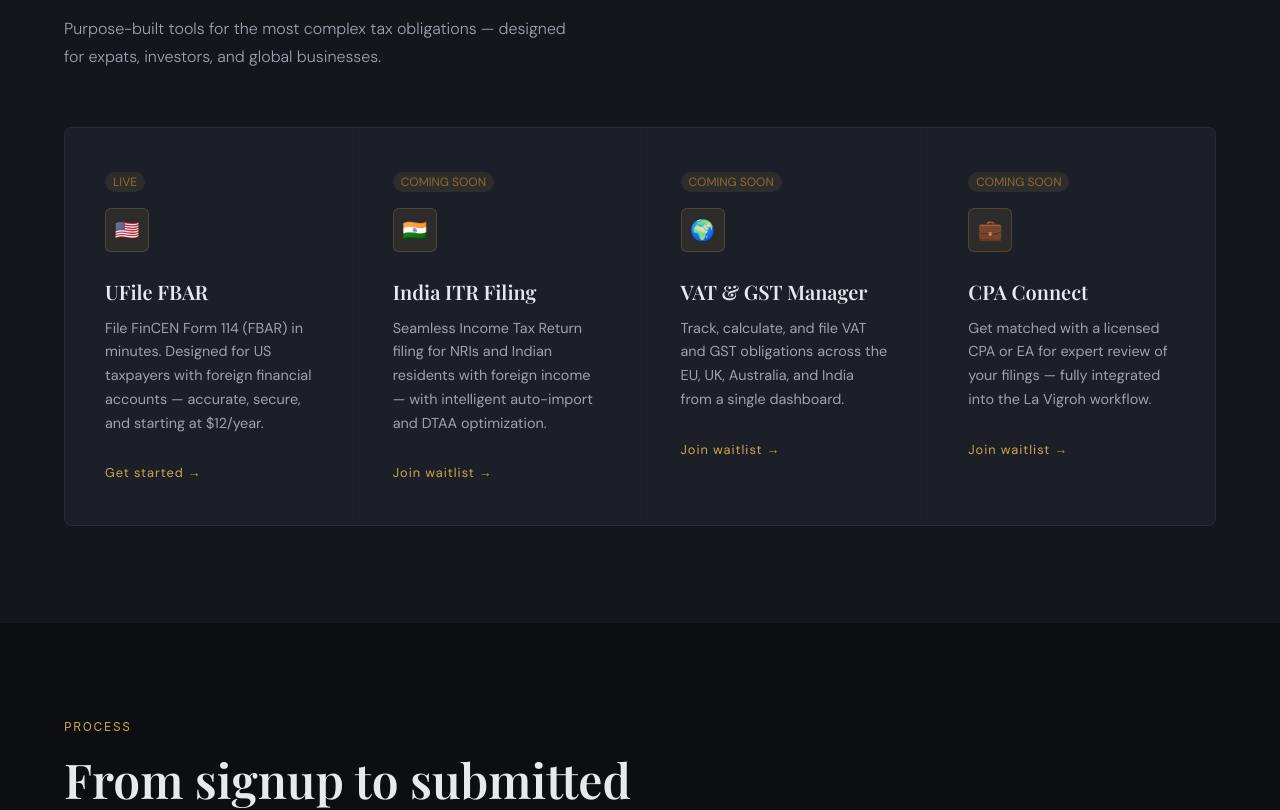
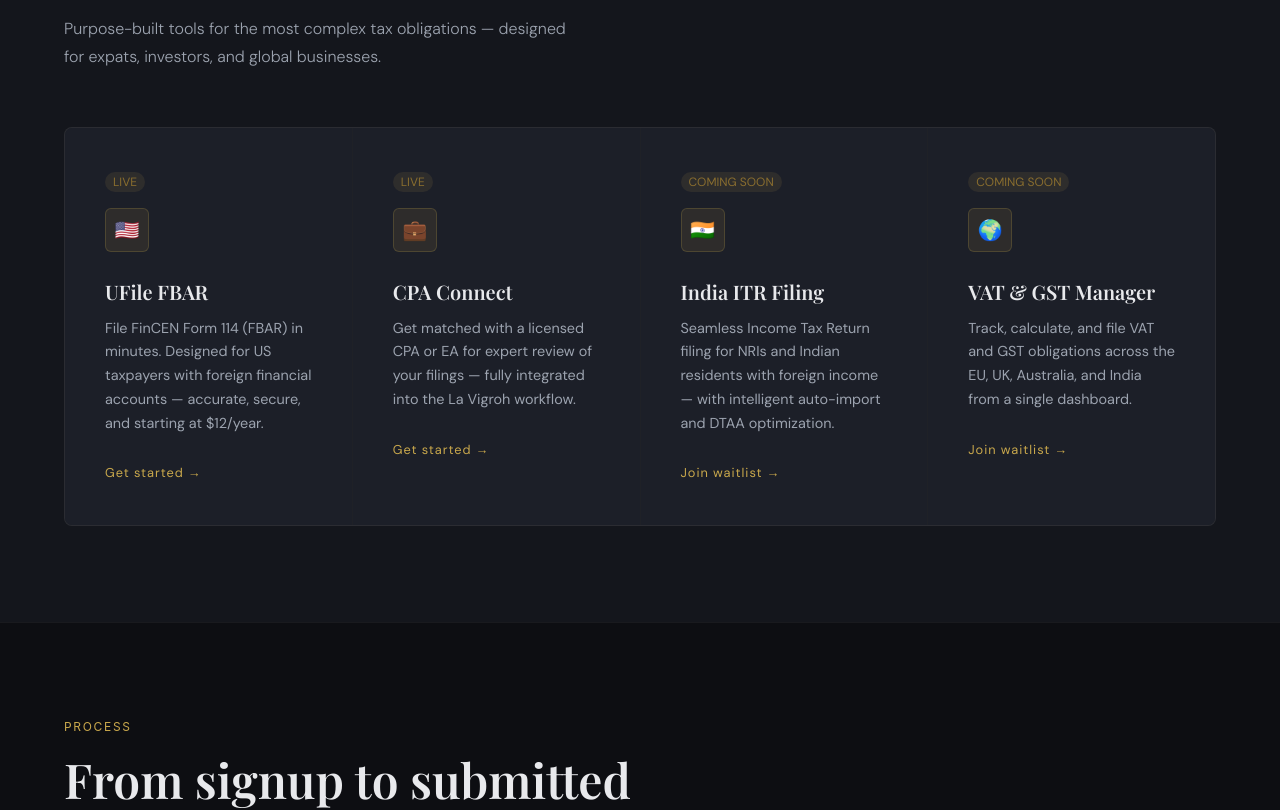
Before and after one commit to JerryAthavan/la-vigroh, a React (Vite) app: page / in a window 1280 px wide. Shown: the part 1083-1893 px from the top of the page. Built offline with nearby package versions, Linux system fonts and the light colour scheme.

Commit message:
Product list reordered and CPA connect link is set

```diff
--- a/src/components/Footer.jsx
+++ b/src/components/Footer.jsx
@@ -14,7 +14,7 @@
                     <Link to="/#contact" className="text-muted light:text-light-muted text-[0.8rem] no-underline tracking-wide hover:text-gold transition-colors">Contact</Link>
                 </div>
             </div>
-            <p className="text-xs text-muted light:text-light-muted mt-6 text-center">© 2025 La Vigroh. All rights reserved. La Vigroh is not a law firm or CPA firm. Tax advice is provided by licensed professionals through the platform.</p>
+            <p className="text-xs text-muted light:text-light-muted mt-6 text-center">© 2026 La Vigroh. All rights reserved. La Vigroh is not a law firm or CPA firm. Tax advice is provided by licensed professionals through the platform.</p>
         </footer>
     );
 
--- a/src/components/ProductCard.jsx
+++ b/src/components/ProductCard.jsx
@@ -1,4 +1,6 @@
-function ProductCard({tag, icon, title, description, linkText}){
+function ProductCard({tag, icon, title, description, linkText, link}){
+    const isExternal = link.startsWith("http");
+
     return(
         <>
         <div className="bg-dark3 light:bg-light3 p-10 text-left hover:bg-dark4 light:hover:bg-light4 transition-colors">
@@ -14,7 +16,10 @@
             <p className="text-[0.9rem] text-text-dim light:text-light-text-dim leading-[1.65] mb-6">
                 {description}
             </p>
-            <a href="https://ufilefbar.com/" className="text-[0.8rem] tracking-[0.06rem] text-gold no-underline hover:text-gold-light transition-colors">
+            <a href={link}
+            target={isExternal ? "_blank":undefined}
+            rel={isExternal ? "noopener noreferrer" : undefined}
+            className="text-[0.8rem] tracking-[0.06rem] text-gold no-underline hover:text-gold-light transition-colors">
                 {linkText}
             </a>
         </div>
--- a/src/components/Products.jsx
+++ b/src/components/Products.jsx
@@ -1,9 +1,10 @@
 import ProductCard from "./ProductCard";
 const products = [
-  { tag: "LIVE", icon: "🇺🇸", title: "UFile FBAR", description: "File FinCEN Form 114 (FBAR) in minutes. Designed for US taxpayers with foreign financial accounts — accurate, secure, and starting at $12/year.", linkText: "Get started →" },
-  { tag: "COMING SOON", icon: "🇮🇳", title: "India ITR Filing", description: "Seamless Income Tax Return filing for NRIs and Indian residents with foreign income — with intelligent auto-import and DTAA optimization.", linkText: "Join waitlist →" },
-  { tag: "COMING SOON", icon: "🌍", title: "VAT & GST Manager", description: "Track, calculate, and file VAT and GST obligations across the EU, UK, Australia, and India from a single dashboard.", linkText: "Join waitlist →" },
-  { tag: "COMING SOON", icon: "💼", title: "CPA Connect", description: "Get matched with a licensed CPA or EA for expert review of your filings — fully integrated into the La Vigroh workflow.", linkText: "Join waitlist →" }
+  { tag: "LIVE", icon: "🇺🇸", title: "UFile FBAR", description: "File FinCEN Form 114 (FBAR) in minutes. Designed for US taxpayers with foreign financial accounts — accurate, secure, and starting at $12/year.", linkText: "Get started →", link:"https://ufilefbar.com" },
+  { tag: "LIVE", icon: "💼", title: "CPA Connect", description: "Get matched with a licensed CPA or EA for expert review of your filings — fully integrated into the La Vigroh workflow.", linkText: "Get started →", link:"https://ufilefbar.com/cpa" },
+  { tag: "COMING SOON", icon: "🇮🇳", title: "India ITR Filing", description: "Seamless Income Tax Return filing for NRIs and Indian residents with foreign income — with intelligent auto-import and DTAA optimization.", linkText: "Join waitlist →", link:"#contact" },
+  { tag: "COMING SOON", icon: "🌍", title: "VAT & GST Manager", description: "Track, calculate, and file VAT and GST obligations across the EU, UK, Australia, and India from a single dashboard.", linkText: "Join waitlist →", link:"#contact" }
+
 ];
 function Products(){
     return(
@@ -20,6 +21,7 @@
                     title={product.title}
                     description={product.description}
                     linkText={product.linkText}
+                    link={product.link}
                     />
                 ))}
             </div>
```
